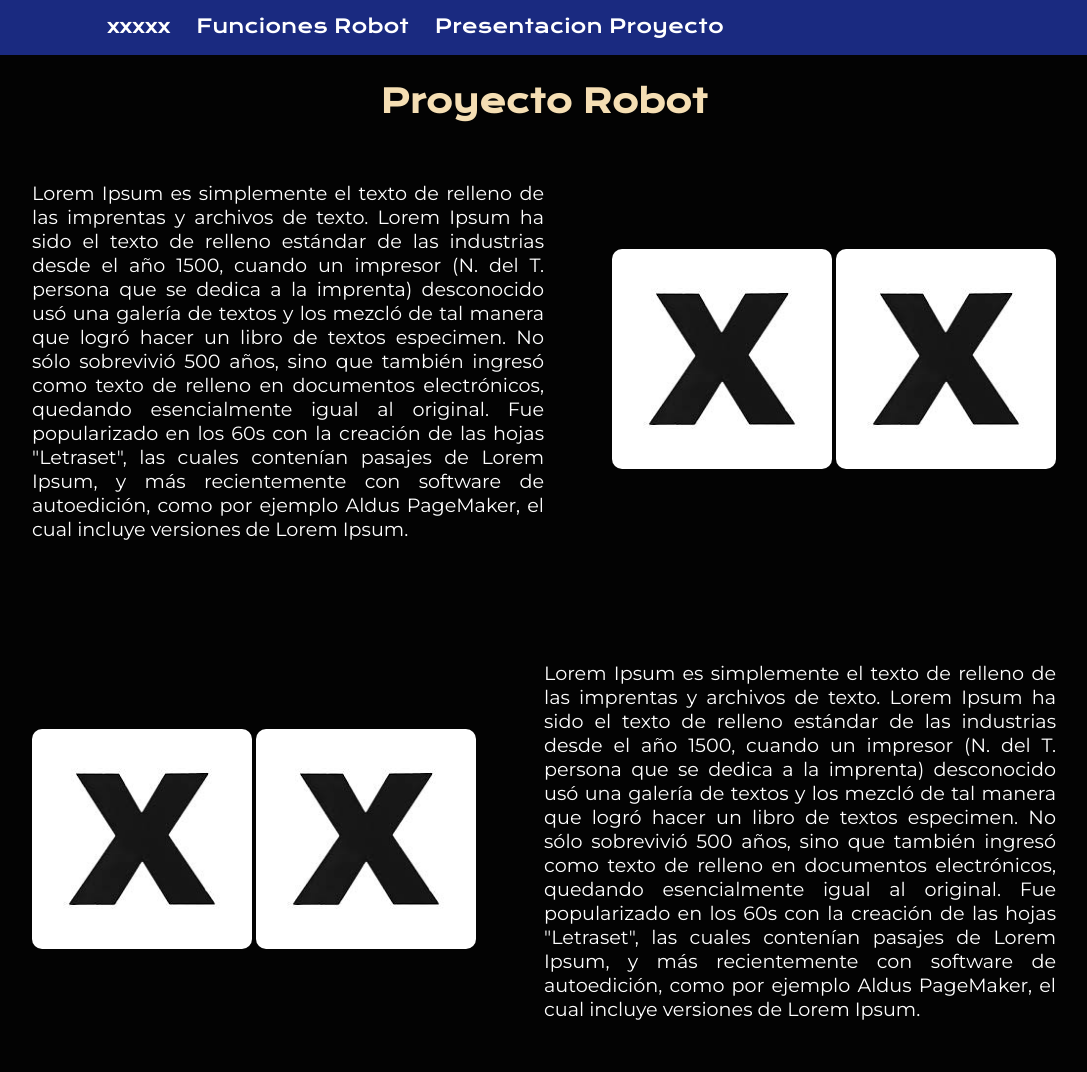
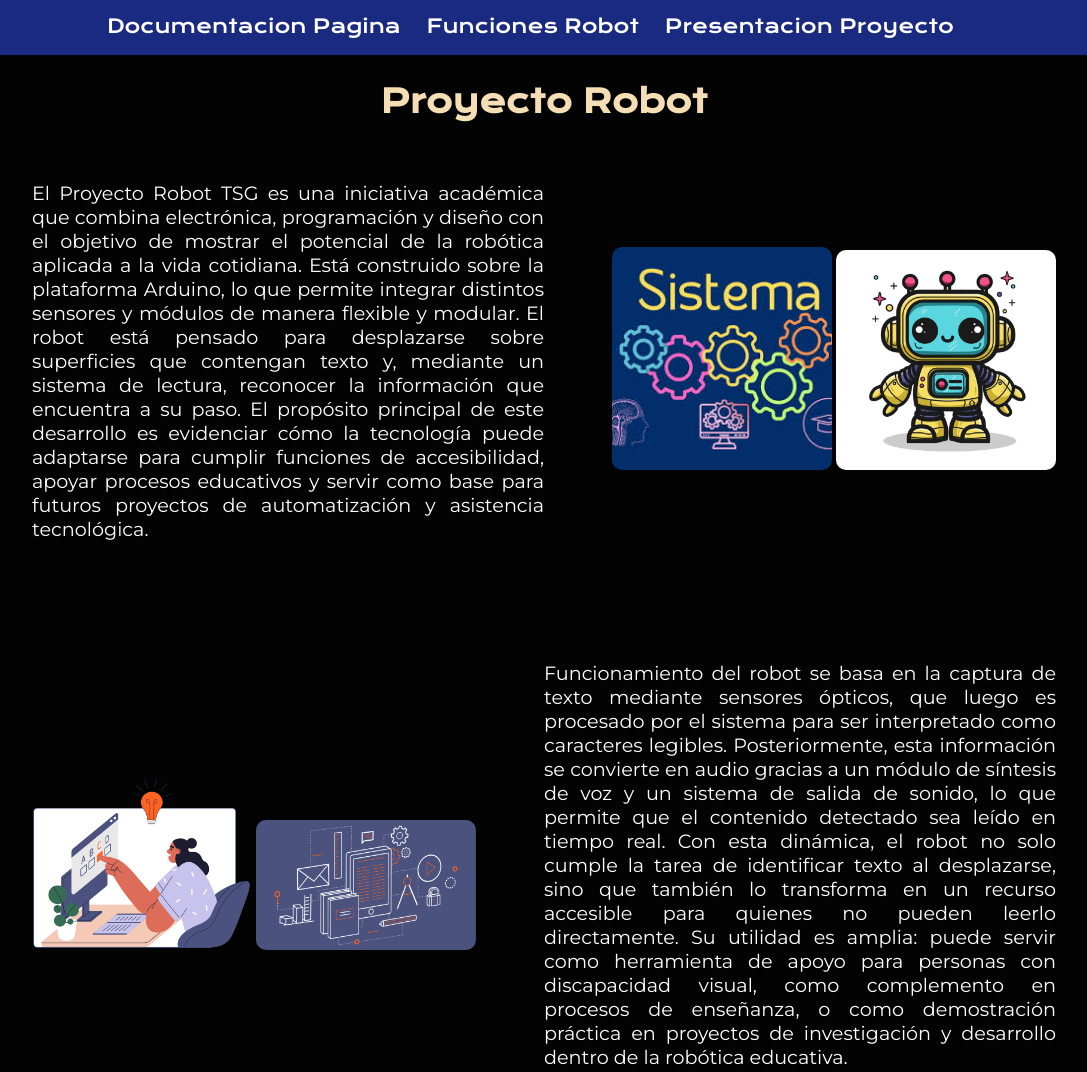
Before and after one commit to JuanEstebanHerreraH/Proyecto_TSG_CUN, a plain HTML site: page PaginaDos.html in a window 1280 px wide. Shown: the part 12-1084 px from the top of the page, without its empty margins (96-1183 px from the left). Drawn offline with nearby package versions, Linux system fonts and the light colour scheme.

Commit message:
Eliminacion_JS | Detalles minimos generales | Creacion/Finalizacion_Pag4

```diff
--- a/PaginaDos.html
+++ b/PaginaDos.html
@@ -10,7 +10,7 @@
 
 <header>
 <nav >
-    <a class="Links_Paginas"href="PaginaCuatro.html">xxxxx</a>
+    <a class="Links_Paginas"href="PaginaCuatro.html">Documentacion Pagina</a>
     <a class="Links_Paginas"href="PaginaTres.html">Funciones Robot</a>
     <a class="Links_Paginas"href="PaginaInicial.html">Presentacion Proyecto</a>
     <a href="https://cun.edu.co/" >
@@ -24,35 +24,19 @@
         <h1 class="titulo">Proyecto Robot</h1>
         <section class="seccionUno">
             <p class="textoUno">
-               Lorem Ipsum es simplemente el texto de relleno de las imprentas y archivos de texto.
-                Lorem Ipsum ha sido el texto de relleno estándar de las industrias desde el año 1500,
-                cuando un impresor (N. del T. persona que se dedica a la imprenta) desconocido usó una
-                galería de textos y los mezcló de tal manera que logró hacer un libro de textos
-                especimen. No sólo sobrevivió 500 años, sino que también ingresó como texto de relleno
-                en documentos electrónicos, quedando esencialmente igual al original. Fue popularizado
-                en los 60s con la creación de las hojas "Letraset", las cuales contenían pasajes de
-                Lorem Ipsum, y más recientemente con software de autoedición, como por ejemplo Aldus
-                PageMaker, el cual incluye versiones de Lorem Ipsum.            </p>
+               El Proyecto Robot TSG es una iniciativa académica que combina electrónica, programación y diseño con el objetivo de mostrar el potencial de la robótica aplicada a la vida cotidiana. Está construido sobre la plataforma Arduino, lo que permite integrar distintos sensores y módulos de manera flexible y modular. El robot está pensado para desplazarse sobre superficies que contengan texto y, mediante un sistema de lectura, reconocer la información que encuentra a su paso. El propósito principal de este desarrollo es evidenciar cómo la tecnología puede adaptarse para cumplir funciones de accesibilidad, apoyar procesos educativos y servir como base para futuros proyectos de automatización y asistencia tecnológica.            </p>
             <div class="ImagenPag2">
-                <img src="Assets/Images/Null.jpeg" alt="Imagen 1">
-                <img src="Assets/Images/Null.jpeg" alt="Imagen 1">
+                <img src="Assets/Images/sistema.jpeg" alt="Imagen sistema">
+                <img src="Assets/Images/robot.jpg" alt="Imagen robot">
             </div>
         </section>
 
         <section class="seccionDos">
             <p class="textoDos">
-               Lorem Ipsum es simplemente el texto de relleno de las imprentas y archivos de texto.
-                Lorem Ipsum ha sido el texto de relleno estándar de las industrias desde el año 1500,
-                cuando un impresor (N. del T. persona que se dedica a la imprenta) desconocido usó una
-                galería de textos y los mezcló de tal manera que logró hacer un libro de textos
-                especimen. No sólo sobrevivió 500 años, sino que también ingresó como texto de relleno
-                en documentos electrónicos, quedando esencialmente igual al original. Fue popularizado
-                en los 60s con la creación de las hojas "Letraset", las cuales contenían pasajes de
-                Lorem Ipsum, y más recientemente con software de autoedición, como por ejemplo Aldus
-                PageMaker, el cual incluye versiones de Lorem Ipsum.            </p>
+               Funcionamiento del robot se basa en la captura de texto mediante sensores ópticos, que luego es procesado por el sistema para ser interpretado como caracteres legibles. Posteriormente, esta información se convierte en audio gracias a un módulo de síntesis de voz y un sistema de salida de sonido, lo que permite que el contenido detectado sea leído en tiempo real. Con esta dinámica, el robot no solo cumple la tarea de identificar texto al desplazarse, sino que también lo transforma en un recurso accesible para quienes no pueden leerlo directamente. Su utilidad es amplia: puede servir como herramienta de apoyo para personas con discapacidad visual, como complemento en procesos de enseñanza, o como demostración práctica en proyectos de investigación y desarrollo dentro de la robótica educativa.          </p>
             <div class="ImagenPag2_2">
-                <img src="Assets/Images/Null.jpeg" alt="Imagen 2">
-                <img src="Assets/Images/Null.jpeg" alt="Imagen 1">
+                <img src="Assets/Images/educativo.png" alt="Imagen educativo">
+                <img src="Assets/Images/educacion.png" alt="Imagen educacion">
             </div>
         </section>
     </main>
```
Also changed, not shown: PaginaCuatro.html (+45 -0 lines), PaginaInicial.html (+1 -3 lines), PaginaTres.html (+1 -1 lines), Assets/script.js (deleted).
